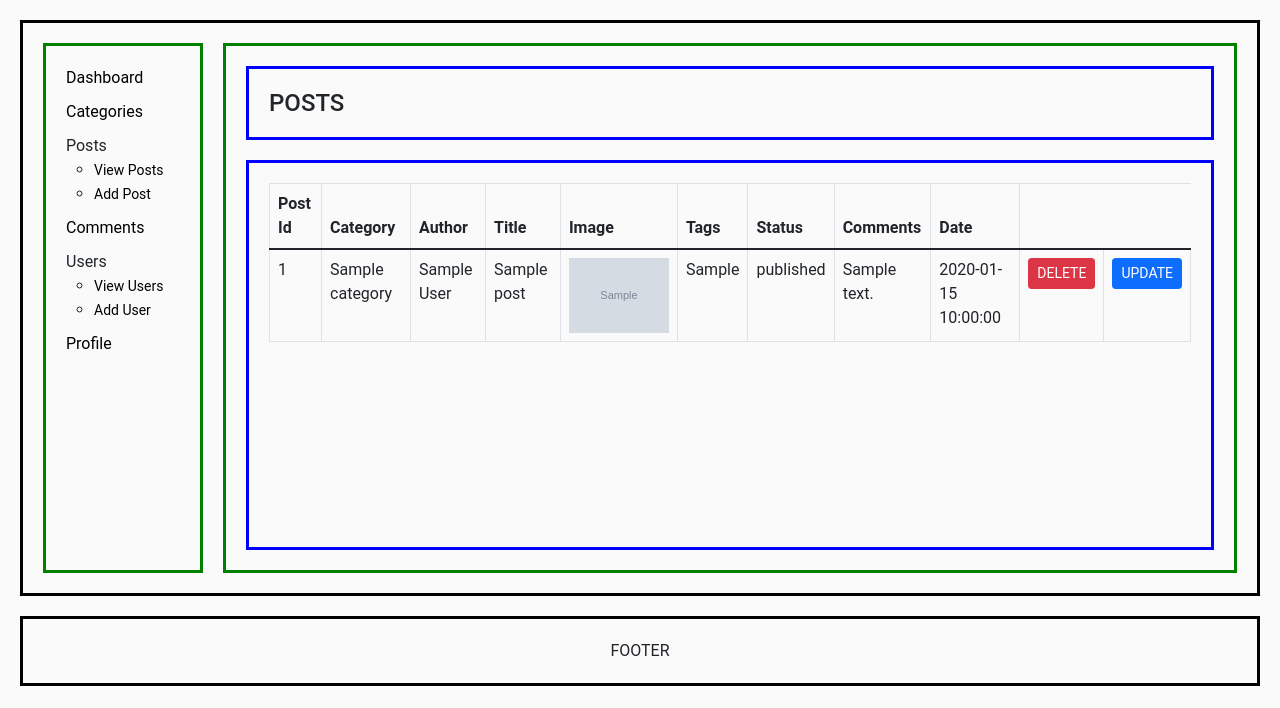
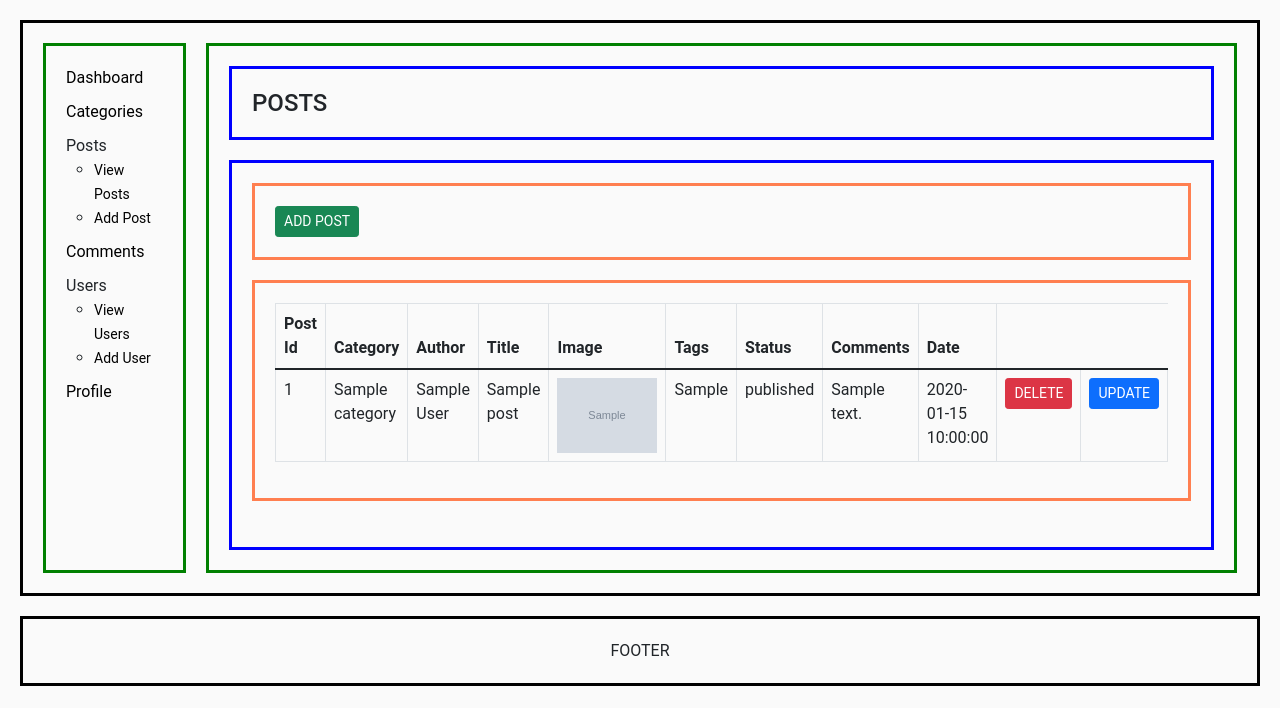
Before and after one commit to touzaelhassan/CMS-USING-PHP-PROCEDURAL, a PHP site: page /admin/posts.php in a window 1280 px wide. Shown: the part 92-800 px from the top of the page. Run offline with PHP 8.4, Linux system fonts and the light colour scheme; tables that the repository leaves empty or names only in its code hold one stand-in row (values such as "Sample post"); grey boxes marked "Sample" are stand-in pictures; some libraries are stand-ins or nearby versions.

Commit message:
add new post link in posts page

```diff
--- a/admin/css/style.css
+++ b/admin/css/style.css
@@ -194,6 +194,17 @@
 /* End Dashboard Categories Section */
 
 /* Start Dashboard Posts Section */
+.posts__header {
+  margin-bottom: 20px;
+  border: 3px solid coral;
+  padding: 20px;
+}
+
+.posts__content {
+  border: 3px solid coral;
+  padding: 20px;
+}
+
 .table__image {
   width: 100px;
 }
--- a/admin/includes/view_posts.php
+++ b/admin/includes/view_posts.php
@@ -1,5 +1,8 @@
-  <?php $posts = get_posts(); ?>
+<div class="posts__header">
+  <div class="add_post_link"><a href="./posts.php?source=create_post" class="btn btn-success btn-sm">ADD POST</a></div>
+</div>
 
+<div class="posts__content">
   <table class="table table-bordered ">
     <thead>
       <tr>
@@ -33,3 +36,4 @@
       <?php endforeach ?>
     </tbody>
   </table>
+</div>
--- a/admin/posts.php
+++ b/admin/posts.php
@@ -29,6 +29,8 @@
   $success_create_message = true;
 }
 ?>
+
+<?php $posts = get_posts(); ?>
 
 <?php
 if (isset($_GET["update"])) {
@@ -70,7 +72,6 @@
 ?>
 
 <?php $categories = get_categories(); ?>
-
 
 <?php include './includes/header.php' ?>
 
```
Lines whose indentation alone changed are shown as unchanged.
